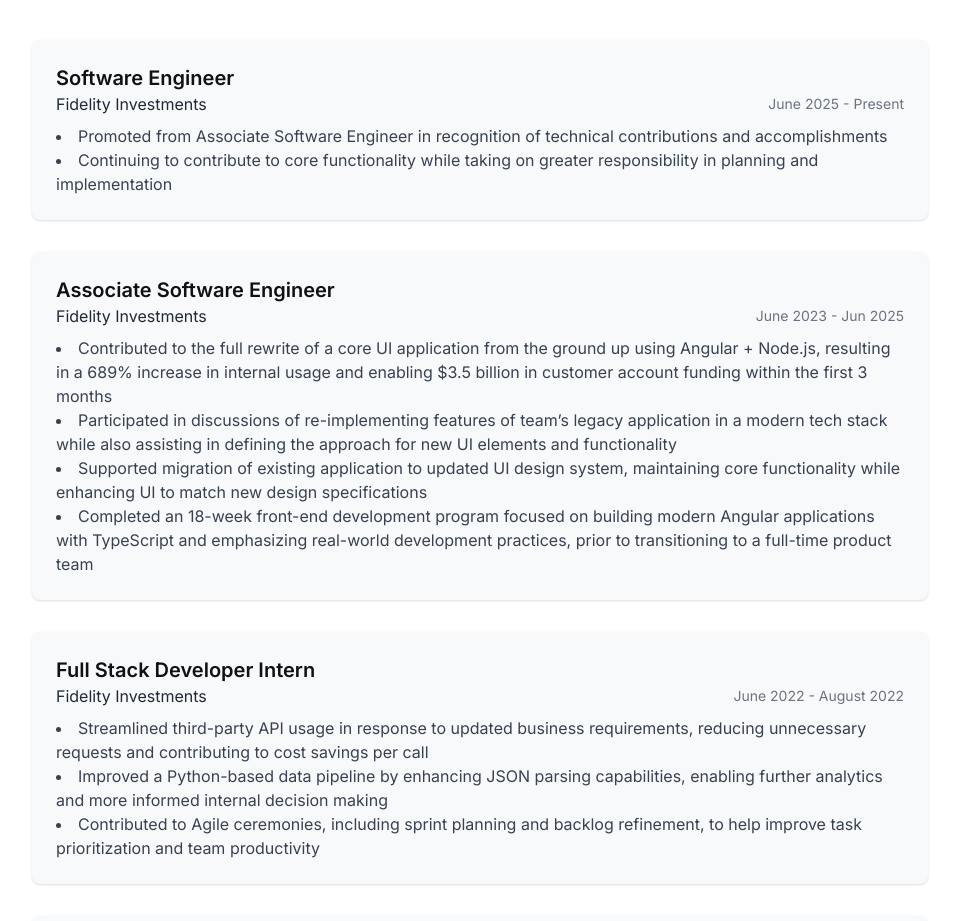
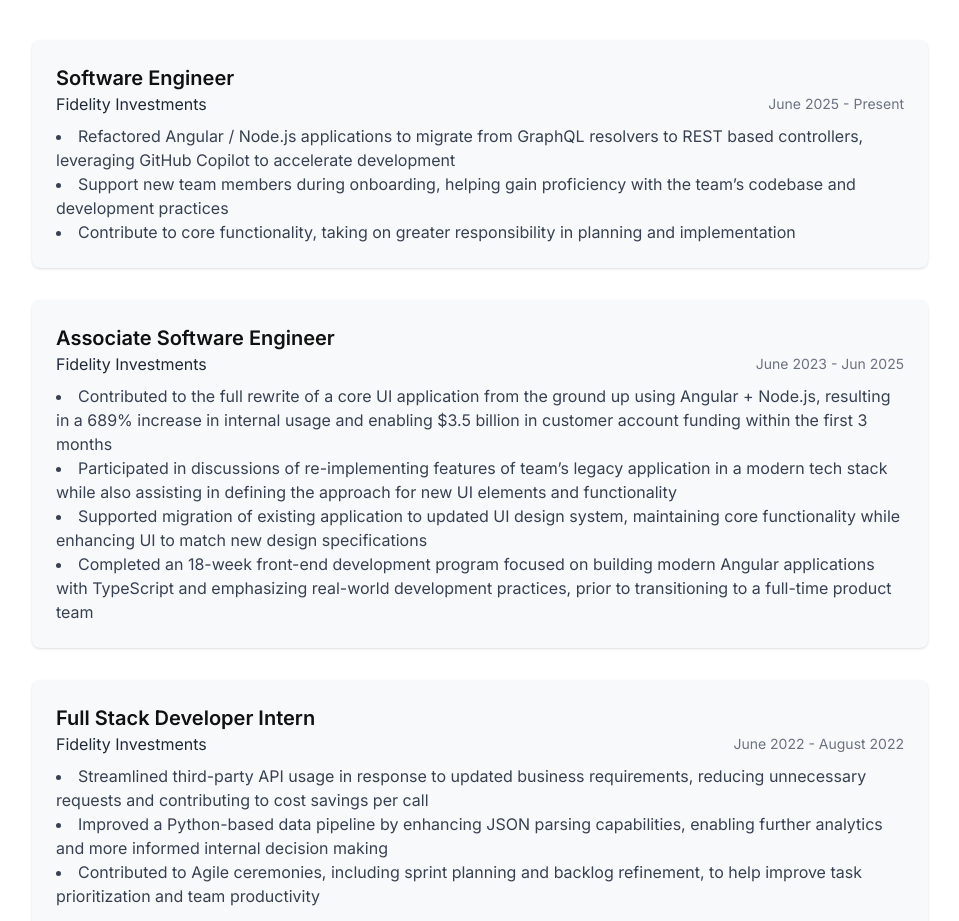
Before and after one commit to Matthew-Keenan/Personal-Site, a Next.js app: page / in a window 1280 px wide. Shown: the part 2080-3001 px from the top of the page, without its empty margins (160-1119 px from the left). Built offline with nearby package versions, Linux system fonts and the light colour scheme.

Commit message:
Updated current role experience description

```diff
--- a/src/components/Experience.tsx
+++ b/src/components/Experience.tsx
@@ -4,8 +4,9 @@
     role: 'Software Engineer',
     period: 'June 2025 - Present',
     description: [
-      'Promoted from Associate Software Engineer in recognition of technical contributions and accomplishments',
-      'Continuing to contribute to core functionality while taking on greater responsibility in planning and implementation'
+      'Refactored Angular / Node.js applications to migrate from GraphQL resolvers to REST based controllers, leveraging GitHub Copilot to accelerate development',
+      'Support new team members during onboarding, helping gain proficiency with the team\’s codebase and development practices',
+      'Contribute to core functionality, taking on greater responsibility in planning and implementation'
     ],
   },
   {
```
